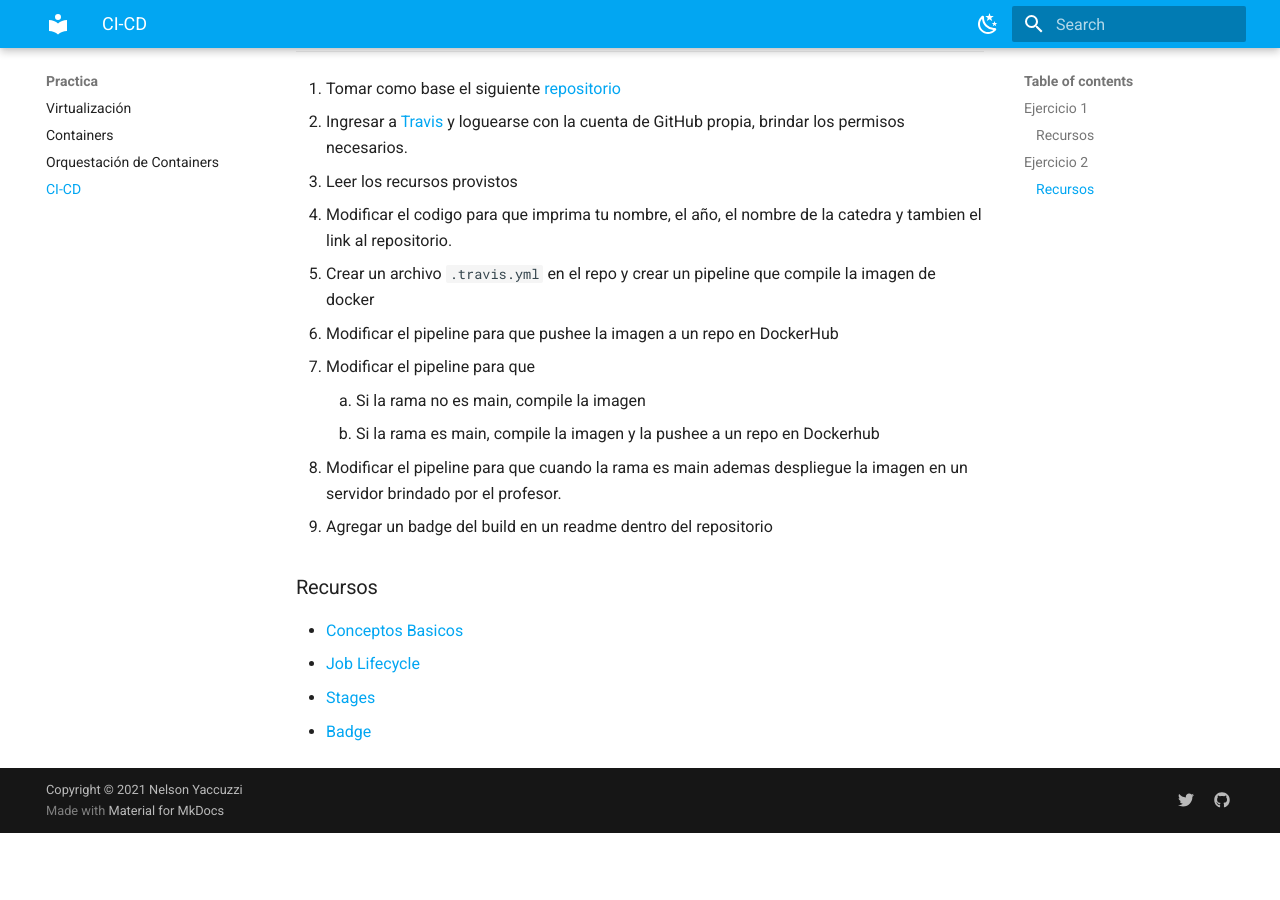
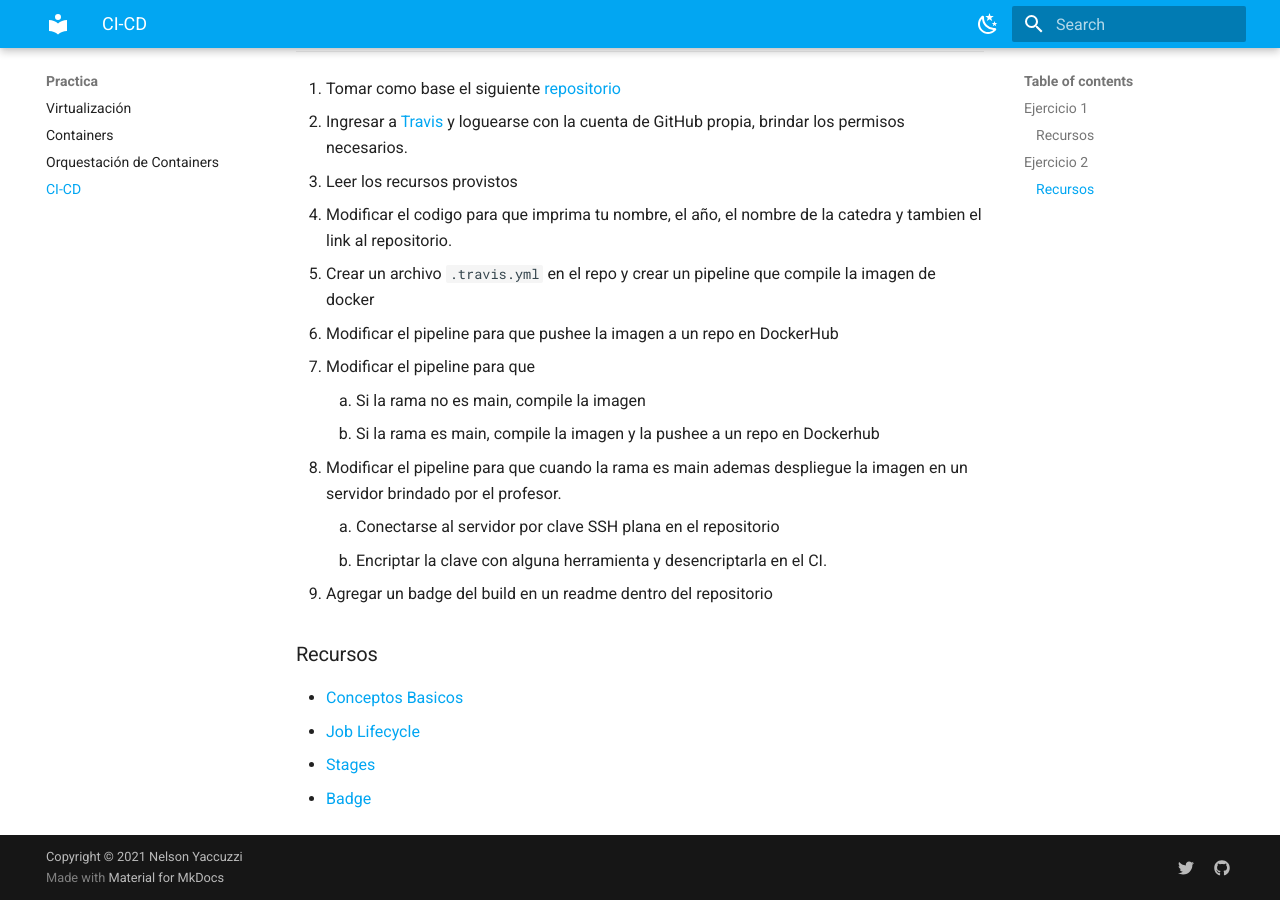
Before and after one commit to nelsonyaccuzzi/mkops, an MkDocs documentation site: the page built from docs/practica/4. ci-cd.md, in a window 1280 px wide and 900 px high, scrolled down 1318 px. Built offline with MkDocs 1.6.1 and Material for MkDocs 9.7.7, drawn with Linux system fonts in a browser that asks for light colours; before the commit the page ends 2151 px from its top, so only the background shows below that.

```diff
--- a/docs/practica/4. ci-cd.md
+++ b/docs/practica/4. ci-cd.md
@@ -29,7 +29,7 @@
 ## **Ejercicio 2**
 ---
 
-1. Tomar como base el siguiente [repositorio](https://github.com/nelsonyaccuzzi/web-go-public )
+1. Tomar como base el siguiente [repositorio](https://github.com/nelsonyaccuzzi/web-go-public)
 2. Ingresar a [Travis](https://app.travis-ci.com/) y loguearse con la cuenta de GitHub propia, brindar los permisos necesarios.
 3. Leer los recursos provistos
 4. Modificar el codigo para que imprima tu nombre, el año, el nombre de la catedra y tambien el link al repositorio.
@@ -39,6 +39,8 @@
 	1. Si la rama no es main, compile la imagen
 	2. Si la rama es main, compile la imagen y la pushee a un repo en Dockerhub
 8. Modificar el pipeline para que cuando la rama es main ademas despliegue la imagen en un servidor brindado por el profesor.
+    1. Conectarse al servidor por clave SSH plana en el repositorio
+    2. Encriptar la clave con alguna herramienta y desencriptarla en el CI.
 9. Agregar un badge del build en un readme dentro del repositorio
 
 
```
Also changed, not shown: docs/practica/1. virtualizacion.md (+1 -1 lines).
